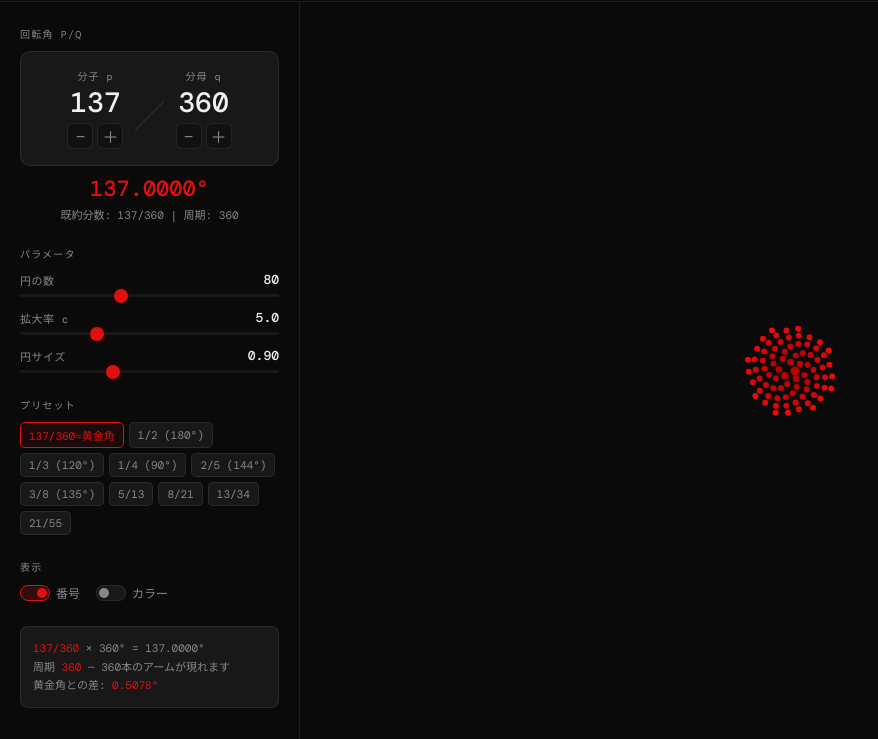
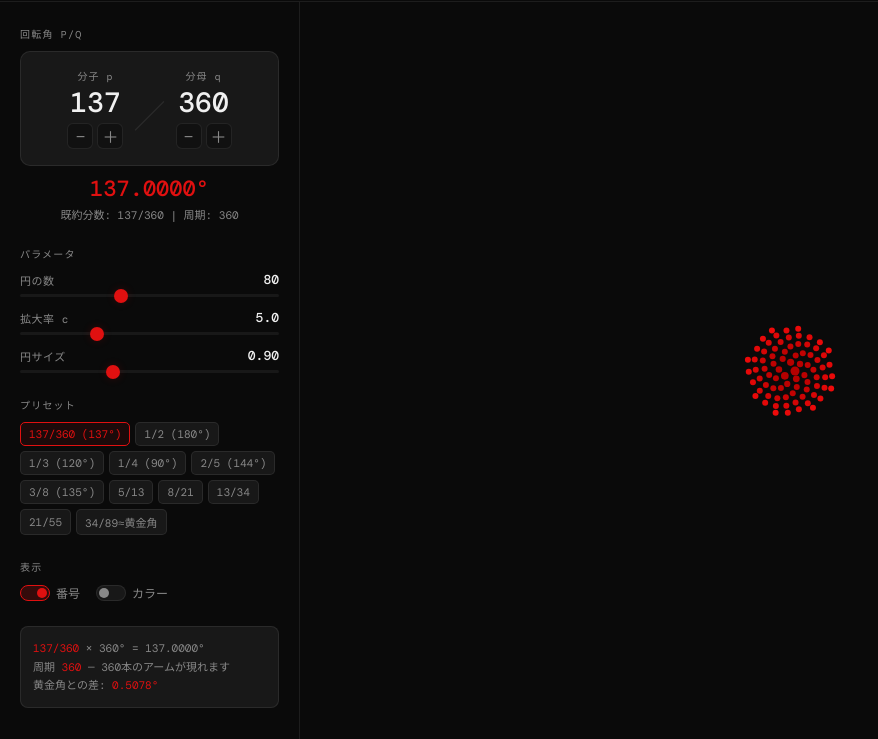
Before and after one commit to rumraisintea-a11y/mathgra, a plain HTML site: page rational_rotation.html in a window 1280 px wide. Shown: the part 61-800 px from the top of the page, without its empty margins (0-878 px from the left). Drawn offline with nearby package versions, Linux system fonts and the light colour scheme.

Commit message:
Add files via upload

```diff
--- a/rational_rotation.html
+++ b/rational_rotation.html
@@ -340,7 +340,7 @@
   <div>
     <div class="section-label">プリセット</div>
     <div class="presets">
-      <button class="preset-btn" onclick="setPreset(137,360,'p0')">137/360≈黄金角</button>
+      <button class="preset-btn" onclick="setPreset(137,360,'p0')">137/360 (137°)</button>
       <button class="preset-btn" onclick="setPreset(1,2,'p1')">1/2 (180°)</button>
       <button class="preset-btn" onclick="setPreset(1,3,'p2')">1/3 (120°)</button>
       <button class="preset-btn" onclick="setPreset(1,4,'p3')">1/4 (90°)</button>
@@ -350,6 +350,7 @@
       <button class="preset-btn" onclick="setPreset(8,21,'p7')">8/21</button>
       <button class="preset-btn" onclick="setPreset(13,34,'p8')">13/34</button>
       <button class="preset-btn" onclick="setPreset(21,55,'p9')">21/55</button>
+      <button class="preset-btn" onclick="setPreset(34,89,'p10')">34/89≈黄金角</button>
     </div>
   </div>
 
```
